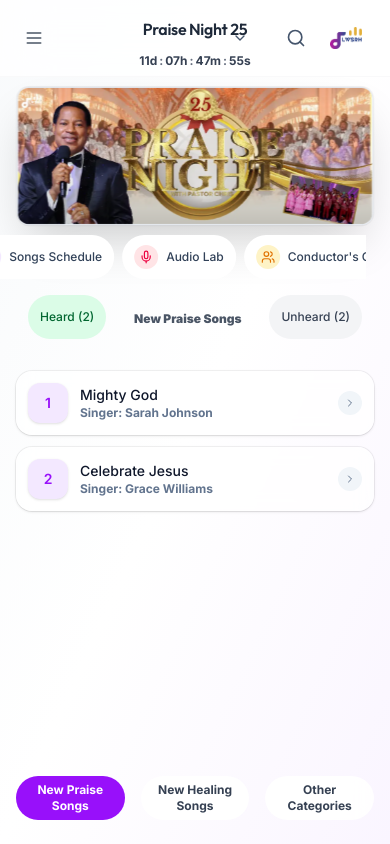
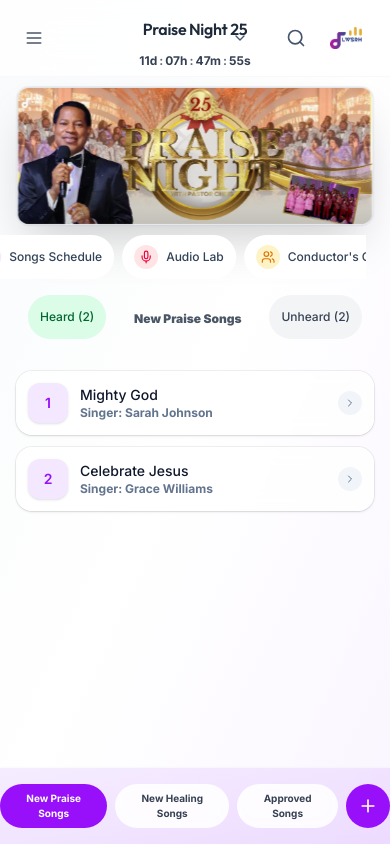
Before and after one commit to EricStephen12/loveworld-singers-rehearsal-hub-, a Next.js app: page /pages/praise-night in a window 390 px wide. Built offline with nearby package versions, Linux system fonts and the light colour scheme.

Commit message:
Refactor PraiseNightPage category management: add "Approved Songs" to songCategories, adjust mainCategories and otherCategories slicing for improved category display, and enhance bottom bar layout for better responsiveness and visual consistency.

```diff
--- a/src/app/pages/praise-night/page.tsx
+++ b/src/app/pages/praise-night/page.tsx
@@ -159,17 +159,17 @@ export default function PraiseNightPage() {
   const songCategories = [
     "New Praise Songs",
     "New Healing Songs",
+    "Approved Songs",
     "Previously Ministered Songs",
     "Previously Ministered Healing Songs",
     "LoveWorld Orchestra",
-    "Praise in Languages",
-    "Approved Songs"
+    "Praise in Languages"
   ];
 
-  // Categories to show in horizontal bar (first 2)
-  const mainCategories = songCategories.slice(0, 2);
+  // Categories to show in horizontal bar (first 3)
+  const mainCategories = songCategories.slice(0, 3);
   // Categories to keep in FAB (remaining ones)
-  const otherCategories = songCategories.slice(2);
+  const otherCategories = songCategories.slice(3);
 
   // Get centralized song data from the current praise night (client-side only)
   const [centralizedSongs, setCentralizedSongs] = useState<PraiseNightSong[]>([]);
@@ -1210,16 +1210,16 @@ function TopCarousel() {
 
       <SharedDrawer open={isMenuOpen} onClose={toggleMenu} title="Menu" items={menuItems} />
 
-      {/* Bottom Bar with Categories and FAB - Responsive */}
-      <div className="fixed bottom-6 left-4 right-4 sm:left-6 sm:right-6 z-30 flex items-center justify-center">
-        <div className="mx-auto max-w-2xl w-full flex items-center justify-between">
-        {/* All 3 buttons with equal spacing */}
-        <div className="flex items-center justify-between w-full gap-4">
+      {/* Bottom Bar with Categories and FAB - Same Row */}
+      <div className="fixed bottom-0 left-0 right-0 z-30 bg-gradient-to-br from-purple-100/80 to-purple-200/80 backdrop-blur-md shadow-sm">
+        <div className="mx-auto max-w-2xl w-full flex items-center justify-center py-4">
+          {/* Category buttons - smaller size */}
+          <div className="flex items-center gap-2">
             {mainCategories.map((category) => (
               <button
                 key={category}
                 onClick={() => handleCategorySelect(category)}
-              className={`flex-1 px-2 py-1 rounded-full text-xs font-bold transition-all duration-200 ${
+                className={`px-3 py-1.5 rounded-full text-[10px] font-bold transition-all duration-200 ${
                   activeCategory === category
                     ? 'bg-purple-600 text-white shadow-md shadow-purple-200/50'
                     : 'bg-white/90 backdrop-blur-sm text-gray-700 hover:bg-white border border-gray-200'
@@ -1228,16 +1228,19 @@ function TopCarousel() {
                 {category}
               </button>
             ))}
-
-          {/* Other Categories Button - Same style as category buttons */}
+          </div>
+
+          {/* FAB for Other Categories - Same spacing */}
           <button
             onClick={() => setIsCategoryDrawerOpen(true)}
-            className="flex-1 px-2 py-1 rounded-full text-xs font-bold transition-all duration-200 bg-white/90 backdrop-blur-sm text-gray-700 hover:bg-white border border-gray-200"
+            className="ml-2 w-10 h-10 bg-purple-600 hover:bg-purple-700 text-white rounded-full shadow-lg hover:shadow-xl transition-all duration-300 flex items-center justify-center active:scale-95"
+            style={{
+              boxShadow: '0 8px 20px -4px rgba(147, 51, 234, 0.3), 0 6px 8px -4px rgba(147, 51, 234, 0.1)'
+            }}
             aria-label="Open other categories"
           >
-            Other Categories
-          </button>
-        </div>
+            <Plus className="w-5 h-5" />
+          </button>
         </div>
       </div>
 
```
Lines whose indentation alone changed are shown as unchanged.
